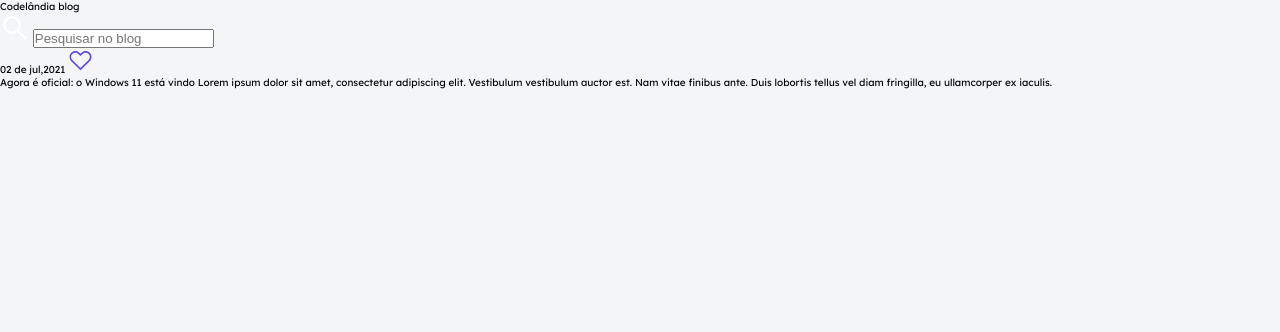
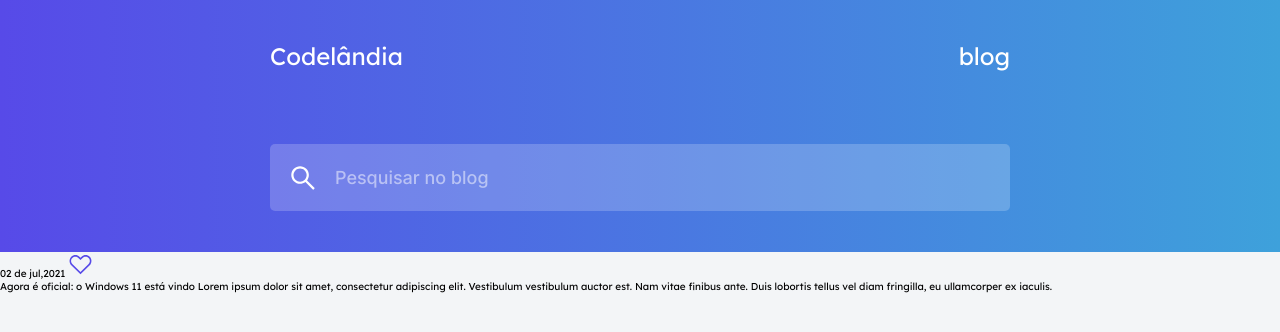
Before and after one commit to andrealvesaraujo/Blog_Tech, a plain HTML site: page index.html in a window 1280 px wide. Drawn offline with Linux system fonts and the light colour scheme.

Commit message:
Add header desktop

```diff
--- a/index.html
+++ b/index.html
@@ -4,6 +4,7 @@
     <meta charset="UTF-8" />
     <meta http-equiv="X-UA-Compatible" content="IE=edge" />
     <meta name="viewport" content="width=device-width, initial-scale=1.0" />
+
     <title>Blog Tech</title>
 
     <link rel="stylesheet" href="/styles/variables.css">
@@ -13,10 +14,10 @@
   <body>
     <div class="content">
       <header>
-        <div>
-          <span>Codelândia</span>
-          <span>blog</span>
-        </div>
+        <nav>
+          <a href="#">Codelândia</a>
+          <a href="#">blog</a>
+        </nav>
         <div>
           <img src="images/search.svg" alt="Pesquisar no blog" />
           <input type="text" placeholder="Pesquisar no blog" />
--- a/styles/index.css
+++ b/styles/index.css
@@ -17,10 +17,72 @@
     box-sizing: border-box;
     padding: 0;
     margin: 0;
+    border: none;
+}
+
+html {
+    font-size: 62.5%;
 }
 
 body{
-    font-size: 62.5%;
+    height: 100vh;
     font-family: LexendDeca, sans-serif;
     background-color: var(--grey);
 }
+
+
+.content {
+    width: 100%;
+    margin: 0 auto;
+}
+
+
+.content header {
+    padding: 4.1rem 27rem;
+    background-image: var(--linear);
+}
+
+
+.content header nav {
+    display: flex;
+    justify-content: space-between;
+    align-items: center;
+    margin-bottom: 7.3rem;
+}
+
+.content header nav a {
+    color: var(--white);
+    font-size: 2.4rem;
+    line-height: 3rem;
+    text-decoration: none;
+}
+
+.content header div {
+    background-color: rgba(255, 255, 255, 0.2);
+    border: .1rem solid transparent;
+    border-radius: .5rem;
+    display: flex;
+    align-items: center;
+    padding: 1.8rem 1.7rem 1.7rem 1.7rem;
+}
+
+.content header div img {
+    margin-right: 1.7rem;
+}
+
+.content header div input {
+    background-color: transparent;
+    color: var(--white);
+    font-size: 1.8rem;
+    font-family: Inter;
+    line-height: 2.2rem;
+    outline: none;
+    width: 100%;
+
+}
+
+.content header div input::placeholder {
+    font-size: 1.8rem;
+    color: var(--white);
+    opacity: 0.5;
+}
```
